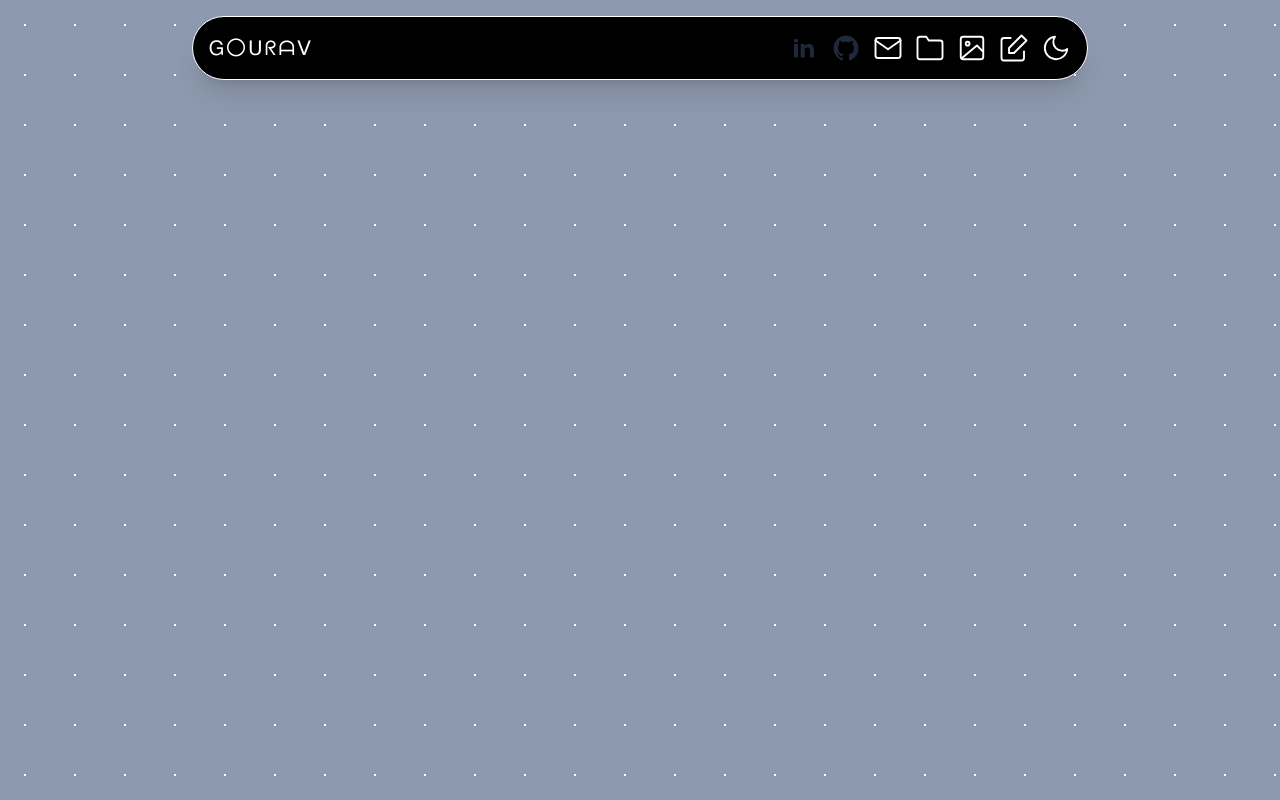
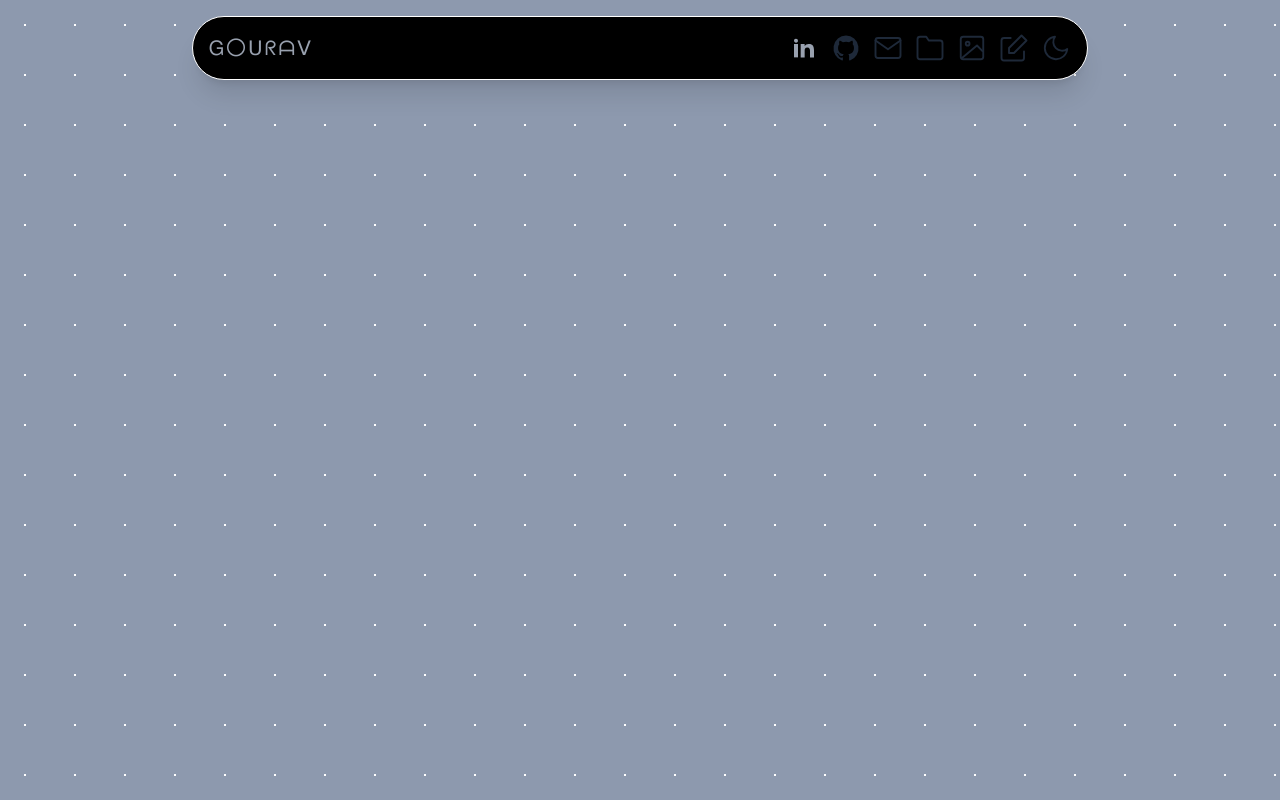
Before and after one commit to venomusblood568/venomusblood568.github.io, a Next.js app: page / in a window 1280 px wide. Built offline with nearby package versions, Linux system fonts and the light colour scheme.

Commit message:
icon update

```diff
--- a/app/components/header.tsx
+++ b/app/components/header.tsx
@@ -35,11 +35,11 @@ export default function Header({ type }: HeaderProps) {
 
   return (
     <header className="fixed top-4 left-1/2 -translate-x-1/2 flex justify-between items-center p-4 bg-black backdrop-blur-lg rounded-full shadow-xl z-50 w-[90%] max-w-4xl border border-tertiary animate-fade-in-up">
-      <div className="flex items-center text-white text-lightPurple text-xl tracking-widest font-sans">
+      <div className="flex items-center text-gray-400 text-lightPurple text-xl tracking-widest font-sans">
         Ꮐ〇ᑌᖇᗩᐯ
       </div>
       <div className="flex gap-3">
-        <div className="transition duration-300 hover:text-lightPurple hover:scale-150">
+        <div className="transition duration-300">
           <a
             rel="noopener noreferrer"
             target="_blank"
@@ -48,7 +48,7 @@ export default function Header({ type }: HeaderProps) {
             <Linkedin />
           </a>
         </div>
-        <div className="transition duration-300 hover:text-lightPurple hover:scale-150">
+        <div className="transition duration-300">
           <a
             href="https://github.com/venomusblood568"
             target="_blank"
@@ -57,7 +57,7 @@ export default function Header({ type }: HeaderProps) {
             <GithubIcon />
           </a>
         </div>
-        <div className="transition duration-300 hover:text-lightPurple hover:scale-150">
+        <div className="transition duration-300">
           <a
             rel="noopener noreferrer"
             target="_blank"
@@ -66,23 +66,23 @@ export default function Header({ type }: HeaderProps) {
             <Gmail />
           </a>
         </div>
-        <div className="transition duration-300 hover:text-lightPurple hover:scale-150">
+        <div className="transition duration-300">
           <a>
             <ProjectIcon/>
           </a>
         </div>
-        <div className="transition duration-300 hover:text-lightPurple hover:scale-150">
+        <div className="transition duration-300">
           <a>
             <PhotoIcon />
           </a>
         </div>
-        <div className="transition duration-300 hover:text-lightPurple hover:scale-150">
+        <div className="transition duration-300">
           <a>
             <BlogIcon />
           </a>
         </div>
         <div
-          className="transition duration-100 hover:scale-150 cursor-pointer"
+          className="transition duration-100 cursor-pointer"
           onClick={() => setisDarkMode(!isDarkmode)}
         >
           {isDarkmode ? <Light /> : <Dark />}
--- a/app/icon/blog.tsx
+++ b/app/icon/blog.tsx
@@ -1,12 +1,13 @@
 export default function BlogIcon(){
     return (
       <svg
+        className="w-[30px] h-[30px] text-gray-800 dark:text-gray-400 hover:text-white"
         xmlns="http://www.w3.org/2000/svg"
         width="30"
         height="30"
         viewBox="0 0 24 24"
         fill="none"
-        stroke="#ffffff"
+        stroke="currentcolor"
         stroke-width="1.5"
         stroke-linecap="round"
         stroke-linejoin="round"
--- a/app/icon/dark.tsx
+++ b/app/icon/dark.tsx
@@ -1,12 +1,13 @@
 export default function Dark(){
     return (
       <svg
+        className="w-[30px] h-[30px] text-gray-800 dark:text-gray-400 hover:text-white"
         xmlns="http://www.w3.org/2000/svg"
         width="30"
         height="30"
         viewBox="0 0 24 24"
         fill="none"
-        stroke="#ffffff"
+        stroke="currentcolor"
         stroke-width="1.5"
         stroke-linecap="round"
         stroke-linejoin="round"
--- a/app/icon/github.tsx
+++ b/app/icon/github.tsx
@@ -1,7 +1,7 @@
 export default function GithubIcon(){
     return (
       <svg
-        className="w-[30px] h-[30px] text-gray-800 dark:text-white"
+        className="w-[30px] h-[30px] text-gray-800 dark:text-gray-400 hover:text-white"
         aria-hidden="true"
         xmlns="http://www.w3.org/2000/svg"
         width="24"
--- a/app/icon/gmail.tsx
+++ b/app/icon/gmail.tsx
@@ -1,12 +1,13 @@
 export default function Gmail(){
     return (
       <svg
+       className="w-[30px] h-[30px] text-gray-800 dark:text-gray-400 hover:text-white"
         xmlns="http://www.w3.org/2000/svg"
         width="30"
         height="30"
         viewBox="0 0 24 24"
         fill="none"
-        stroke="#ffffff"
+        stroke="currentcolor"
         stroke-width="1.5"
         stroke-linecap="round"
         stroke-linejoin="round"
--- a/app/icon/light.tsx
+++ b/app/icon/light.tsx
@@ -1,12 +1,13 @@
 export default function Light(){
     return (
       <svg
+        className="w-[30px] h-[30px] text-gray-800 dark:text-gray-400 hover:text-white"
         xmlns="http://www.w3.org/2000/svg"
         width="30"
         height="30"
         viewBox="0 0 24 24"
         fill="none"
-        stroke="#ffffff"
+        stroke="currentcolor"
         stroke-width="1.5"
         stroke-linecap="round"
         stroke-linejoin="round"
--- a/app/icon/linkedin.tsx
+++ b/app/icon/linkedin.tsx
@@ -1,18 +1,18 @@
-export default function Linkedin(){
+export default function Linkedin() {
   return (
     <svg
-        className="w-[30px] h-[30px] text-gray-800 dark:text-white"
+      className="w-[30px] h-[30px] text-gray-400 dark:text-gray-400 transition-colors duration-300 hover:text-white"
       aria-hidden="true"
       xmlns="http://www.w3.org/2000/svg"
       width="24"
       height="24"
+      viewBox="0 0 24 24"
       fill="currentColor"
-        viewBox="0 0 24 24"
     >
       <path
-          fill-rule="evenodd"
+        fillRule="evenodd"
         d="M12.51 8.796v1.697a3.738 3.738 0 0 1 3.288-1.684c3.455 0 4.202 2.16 4.202 4.97V19.5h-3.2v-5.072c0-1.21-.244-2.766-2.128-2.766-1.827 0-2.139 1.317-2.139 2.676V19.5h-3.19V8.796h3.168ZM7.2 6.106a1.61 1.61 0 0 1-.988 1.483 1.595 1.595 0 0 1-1.743-.348A1.607 1.607 0 0 1 5.6 4.5a1.601 1.601 0 0 1 1.6 1.606Z"
-          clip-rule="evenodd"
+        clipRule="evenodd"
       />
       <path d="M7.2 8.809H4V19.5h3.2V8.809Z" />
     </svg>
--- a/app/icon/photo.tsx
+++ b/app/icon/photo.tsx
@@ -1,12 +1,13 @@
 export default function PhotoIcon(){
     return (
       <svg
+        className="w-[30px] h-[30px] text-gray-800 dark:text-gray-400 hover:text-white"
         xmlns="http://www.w3.org/2000/svg"
         width="30"
         height="30"
         viewBox="0 0 24 24"
         fill="none"
-        stroke="#ffffff"
+        stroke="currentcolor"
         stroke-width="1.5"
         stroke-linecap="round"
         stroke-linejoin="round"
--- a/app/icon/project.tsx
+++ b/app/icon/project.tsx
@@ -1,12 +1,13 @@
 export default function ProjectIcon(){
     return (
       <svg
+        className="w-[30px] h-[30px] text-gray-800 dark:text-gray-400 hover:text-white"
         xmlns="http://www.w3.org/2000/svg"
         width="30"
         height="30"
         viewBox="0 0 24 24"
         fill="none"
-        stroke="#ffffff"
+        stroke="currentcolor"
         stroke-width="1.5"
         stroke-linecap="round"
         stroke-linejoin="round"
```
Lines whose indentation alone changed are shown as unchanged.
